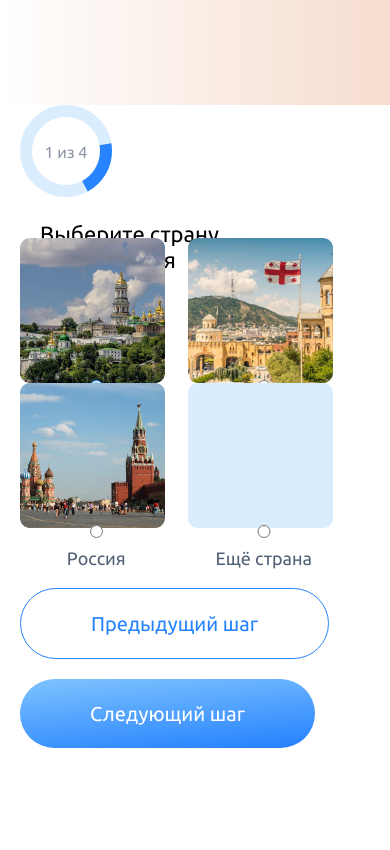
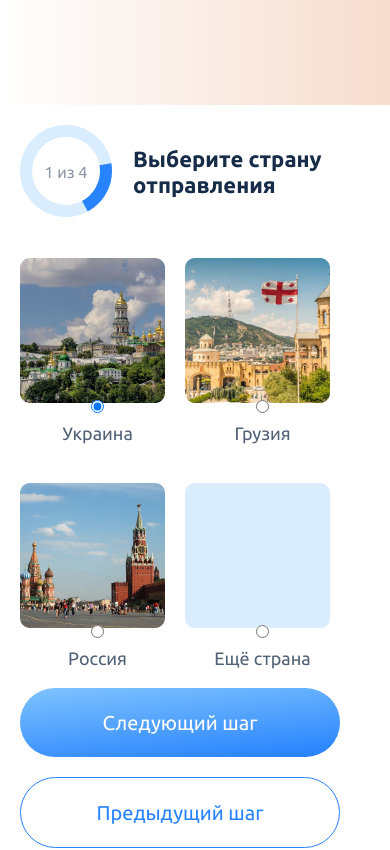
Before and after one commit to PchelaMaya/vue-joyka, a Vue app: page / in a window 390 px wide. Shown: the part 5060-5910 px from the top of the page. Built offline with nearby package versions, Linux system fonts and the light colour scheme; a web font is replaced by a local one.

Commit message:
adaptive block travel

```diff
--- a/src/components/Travel/Travel.vue
+++ b/src/components/Travel/Travel.vue
@@ -216,9 +216,13 @@
                   <p class="test__item-name">{{item.name}}</p>
                 </label>
               </div>
-              <div class="travel-buttons buttons-mobile">
+              <div class="travel-buttons">
                 <button class="button button-prev" @click="PrevButton">Предыдущий шаг</button>
                 <button class="button button-next" @click="NextButton">Следующий шаг</button>
+              </div>
+              <div class="buttons-mobile">
+                <button class="button button-next" @click="NextButton">Следующий шаг</button>
+                <button class="button button-prev" @click="PrevButton">Предыдущий шаг</button>
               </div>
             </div>
           </div>
--- a/src/components/Travel/mob.scss
+++ b/src/components/Travel/mob.scss
@@ -9,11 +9,9 @@
             background: 0%;
             margin: 0 20px;
             box-shadow: none;
-            // display: flex;
             &__area {
                 width: 320px;
                 margin: 0;
-                // display: flex;
 
             }
         }
@@ -21,8 +19,9 @@
 
     .area__title-mobile {
         display: block;
-        margin-left: 20px;
-        margin-top: 20px;
+        color: #172C48;
+        font-weight: 700;
+
         font-size: 22px;
         width: 189px;
         height: 52px;
@@ -32,15 +31,18 @@
         grid-template-columns: repeat(2, 1fr);
         margin-top: 40px;
         margin-left: 0;
+        grid-column-gap: 10px;
+        grid-row-gap: 80px;
         // grid-gap: 40px;
     }
-    .test__item-preview{
-        // width: 150px;
 
-    }
     .area__progress-mobile {
-        display: block;
-        width: 93px;
+        margin-top: 20px;
+        display: flex;
+        // justify-content: space-around;
+        align-items: center;
+        column-gap: 20px;
+        width: 360px;
         height: 93px;
     }
     .area__content {
@@ -48,12 +50,14 @@
     }
     .area__progress,
     .area__steps,
-    .area__title {
+    .area__title,
+    .travel-buttons {
         display: none;
     }
+
     .buttons-mobile {
-        display: flex;
-        flex-wrap: wrap;
+        display: grid;
+        // flex-wrap: wrap;
         row-gap: 20px;
         width: 320px;
         height: 160px;
@@ -62,4 +66,7 @@
     .button {
         padding: 21px 70px;
     }
+    .button-prev {
+        margin: 0;
+    }
 }
--- a/src/components/Travel/style.scss
+++ b/src/components/Travel/style.scss
@@ -130,6 +130,7 @@ svg {
 }
 
 
-.area__title-mobile {
+.area__title-mobile,
+.buttons-mobile {
     display: none;
 }
```
